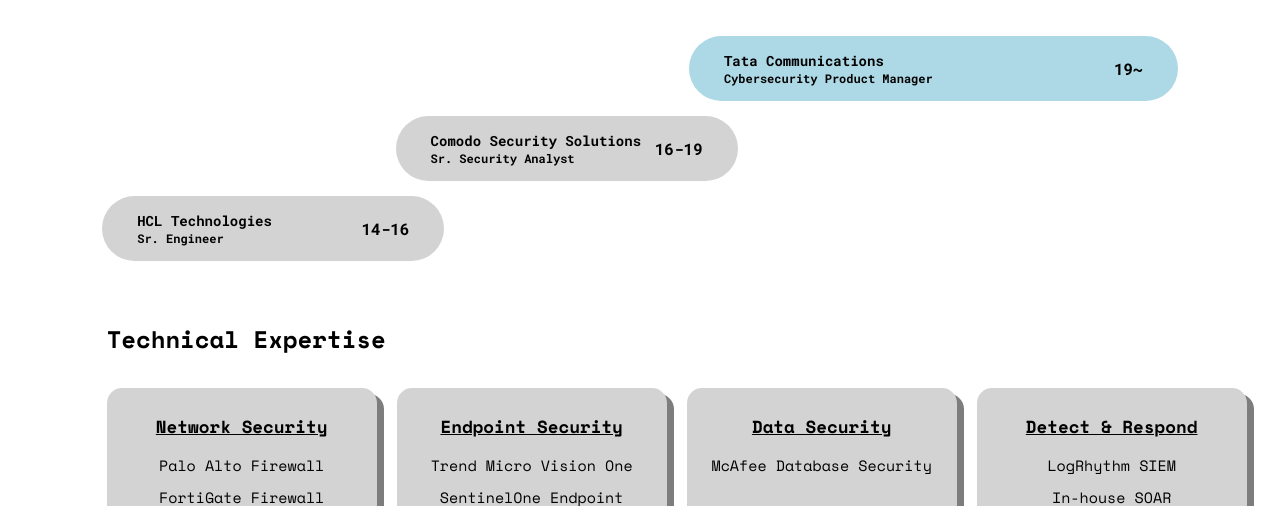
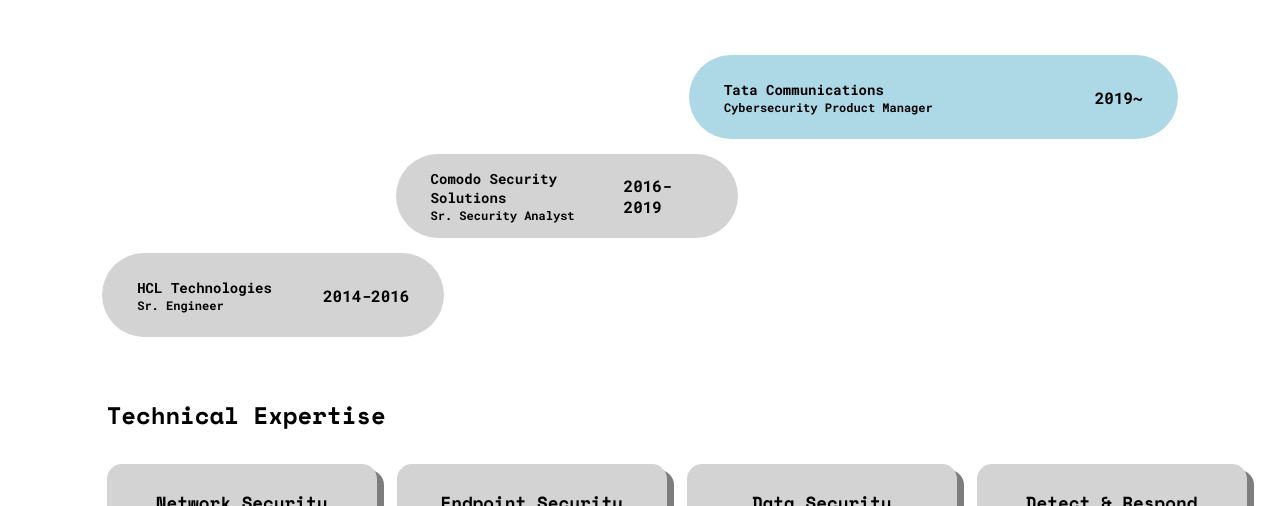
Before and after one commit to ajaypb/portfolio-website, a plain HTML site: page index.html in a window 1280 px wide. Shown: the part 595-1101 px from the top of the page. Drawn offline with nearby package versions, Linux system fonts and the light colour scheme; a web font is replaced by a local one.

Commit message:
Update index.html

```diff
--- a/index.html
+++ b/index.html
@@ -78,7 +78,7 @@
               <h4>Cybersecurity Product Manager</h4>
             </div>
             <div>
-              <h3 class="duration">19~</h3>
+              <h3 class="duration">2019~</h3>
             </div>
           </div>
           <div class="company second">
@@ -87,7 +87,7 @@
               <h4>Sr. Security Analyst</h4>
             </div>
             <div>
-              <h3 class="duration">16-19</h3>
+              <h3 class="duration">2016-2019</h3>
             </div>
           </div>
           <div class="company first">
@@ -96,7 +96,7 @@
               <h4>Sr. Engineer</h4>
             </div>
             <div>
-              <h3 class="duration">14-16</h3>
+              <h3 class="duration">2014-2016</h3>
             </div>
           </div>
         </div>
```
